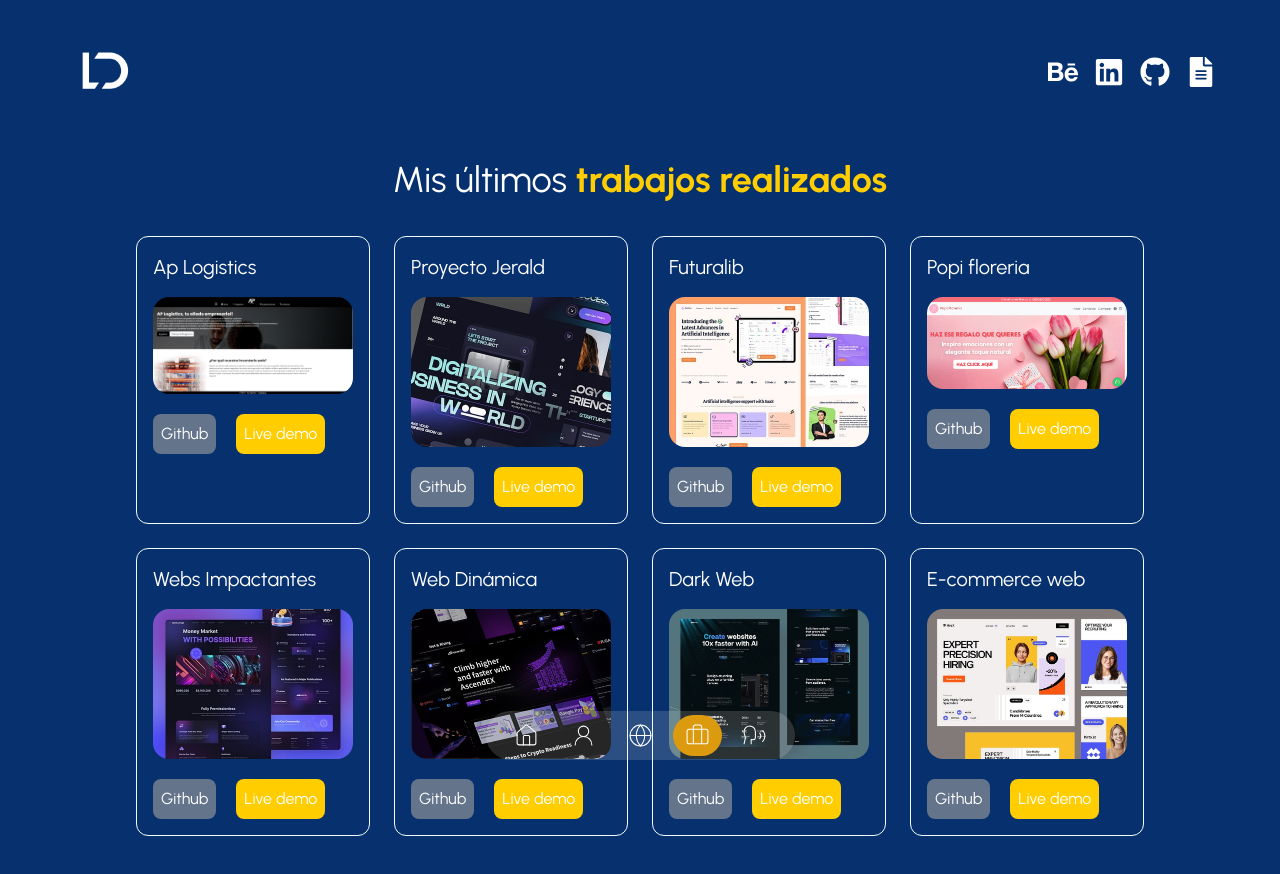
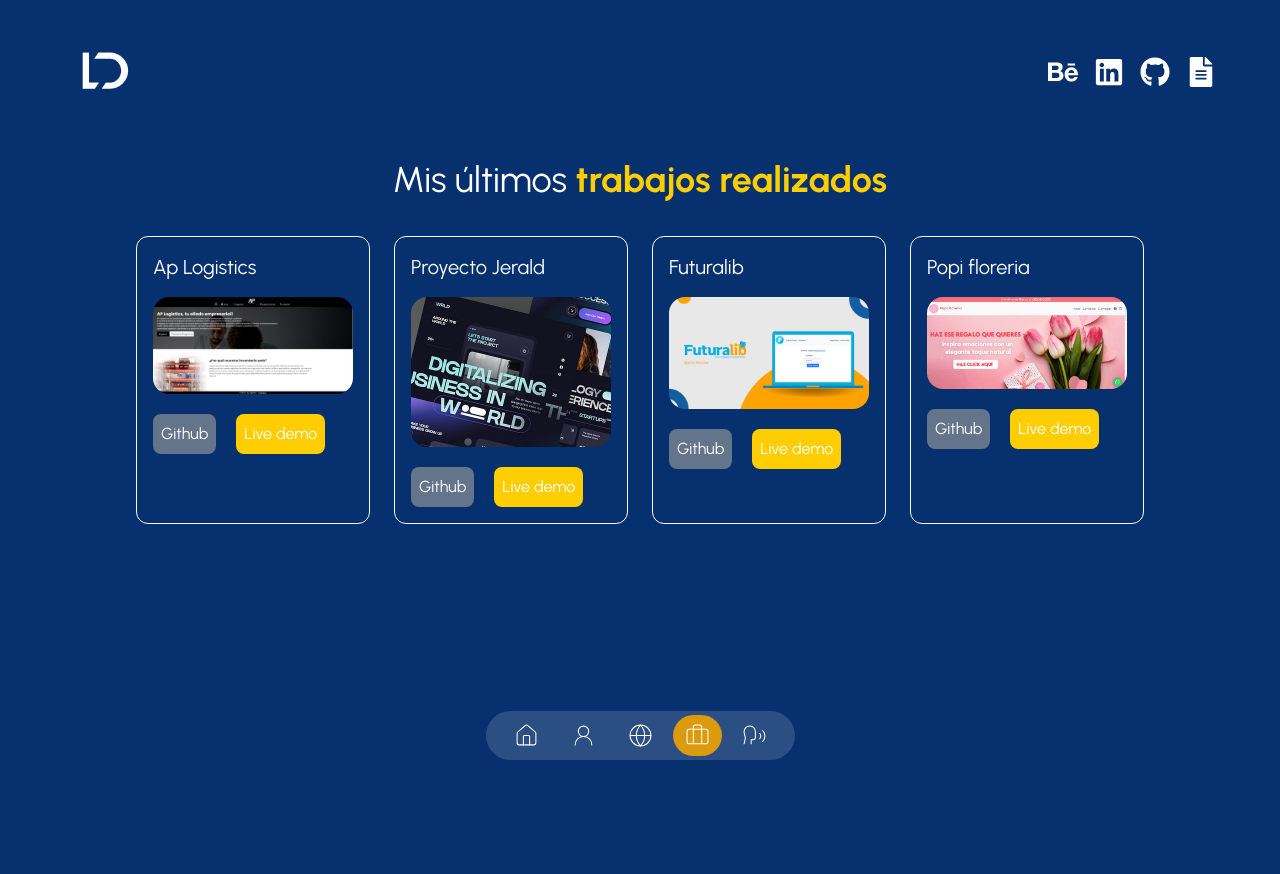
Before and after one commit to ledexxx/portafolioledex, a Next.js app: page /portfolio in a window 1280 px wide. Shown: the top 874 px of the page. After the commit the page ends 800 px from the top, so only its background shows below. Built offline with nearby package versions, Linux system fonts and the light colour scheme.

Commit message:
cambios generales

```diff
--- a/components/introduction.tsx
+++ b/components/introduction.tsx
@@ -4,9 +4,9 @@ import { TypeAnimation } from 'react-type-animation';
 const Introduction = () => {
     return (
         <div className="z-20 w-full bg-darkBg/60">
-            <div className="z-20 grid items-center h-full p-6 py-20 md:py-0 md:grid-cols-2">
+            <div className="z-20 grid items-center h-full p-6 pt-20 md:py-0 md:grid-cols-2 pb-28">
                 <Image src="/home-4.png" priority width="800" height="800" alt="Avatar" />
-                <div className="flex flex-col justify-center max-w-md">
+                <div className="flex flex-col justify-center max-w-md ">
                     <h1 className="mb-5 text-2xl leading-tight text-center md:text-left md:text-4xl md:mb-10">Si tienes una idea, <br />
                         <TypeAnimation
                             sequence={[
@@ -30,7 +30,7 @@ const Introduction = () => {
                     Hola, soy Leonel Delgado, diseñador gráfico y desarrollador web. Transformo tus ideas en experiencias visuales cautivadoras. También estoy aprendiendo Java para ampliar mis habilidades técnicas. Explora mi trabajo y descubre cómo puedo ayudarte a dar vida a tus proyectos.
                     </p>
 
-                    <div className="flex items-center justify-center gap-3 md:justify-start md:gap-10">
+                    <div className="flex items-center justify-center gap-3 md:justify-start md:gap-10 mb-28">
                         <a href="/projects" className="px-3 py-2 my-2 transition-all border-2 cursor-pointer text-md w-fit rounded-xl hover:shadow-xl hover:shadow-white/50">
                             Ver proyectos
                         </a>
--- a/data.tsx
+++ b/data.tsx
@@ -149,45 +149,18 @@ export const dataPortfolio = [
     {
         id: 3,
         title: "Futuralib",
-        image: "/image-3.jpg",
-        urlGithub: "#!",
-        urlDemo: "#!",
+        image: "/futuralib.png",
+        urlGithub: "https://github.com/Gabyot/FuturaLib-1",
+        urlDemo: "https://www.canva.com/design/DAF23vLd18w/LaC7L7cHuEhYFtg5d05umQ/view?utm_content=DAF23vLd18w&utm_campaign=designshare&utm_medium=link&utm_source=editor",
     },
     {
         id: 4,
         title: "Popi floreria",
         image: "/popi.png",
-        urlGithub: "#!",
+        urlGithub: "https://github.com/ledexxx/sofiflowers",
         urlDemo: "https://popifloreria.netlify.app",
     },
-    {
-        id: 5,
-        title: "Webs Impactantes",
-        image: "/image-5.jpg",
-        urlGithub: "#!",
-        urlDemo: "#!",
-    },
-    {
-        id: 6,
-        title: "Web Dinámica",
-        image: "/image-6.jpg",
-        urlGithub: "#!",
-        urlDemo: "#!",
-    },
-    {
-        id: 7,
-        title: "Dark Web ",
-        image: "/image-7.jpg",
-        urlGithub: "#!",
-        urlDemo: "#!",
-    },
-    {
-        id: 8,
-        title: "E-commerce web",
-        image: "/image-8.jpg",
-        urlGithub: "#!",
-        urlDemo: "#!",
-    }
+
 ];
 
 export const dataTestimonials = [
```
Also changed, not shown: public/futuralib.png (added), public/luisa.jpg (added).
